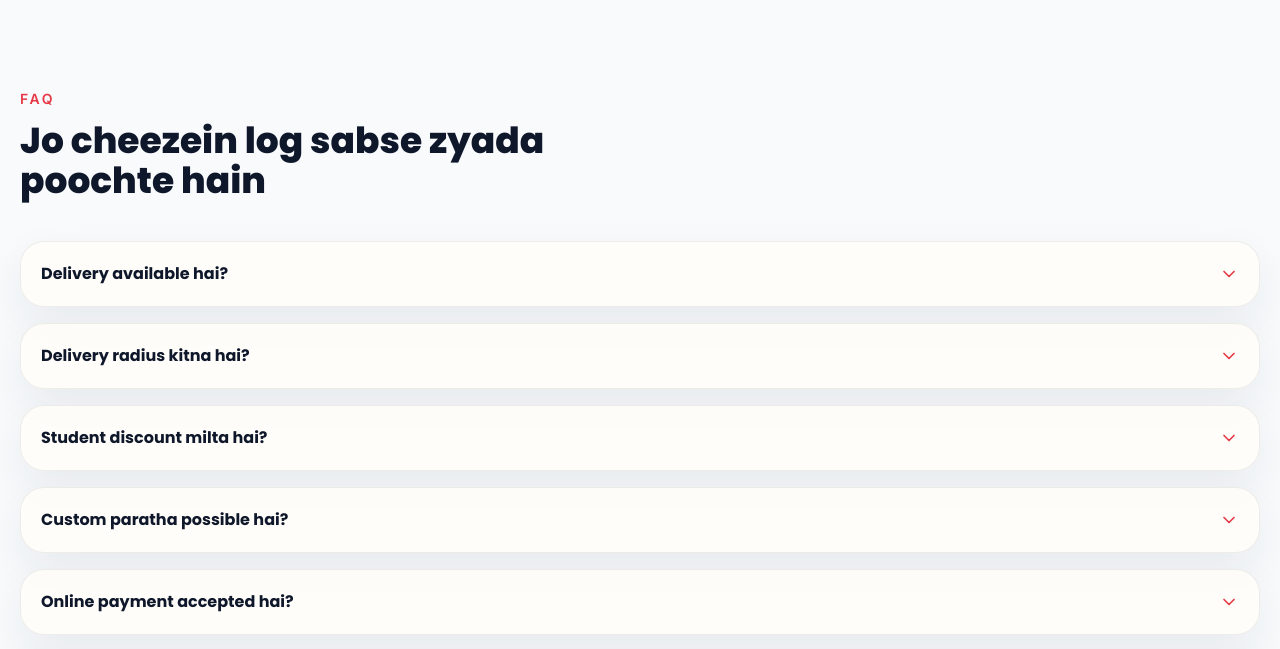
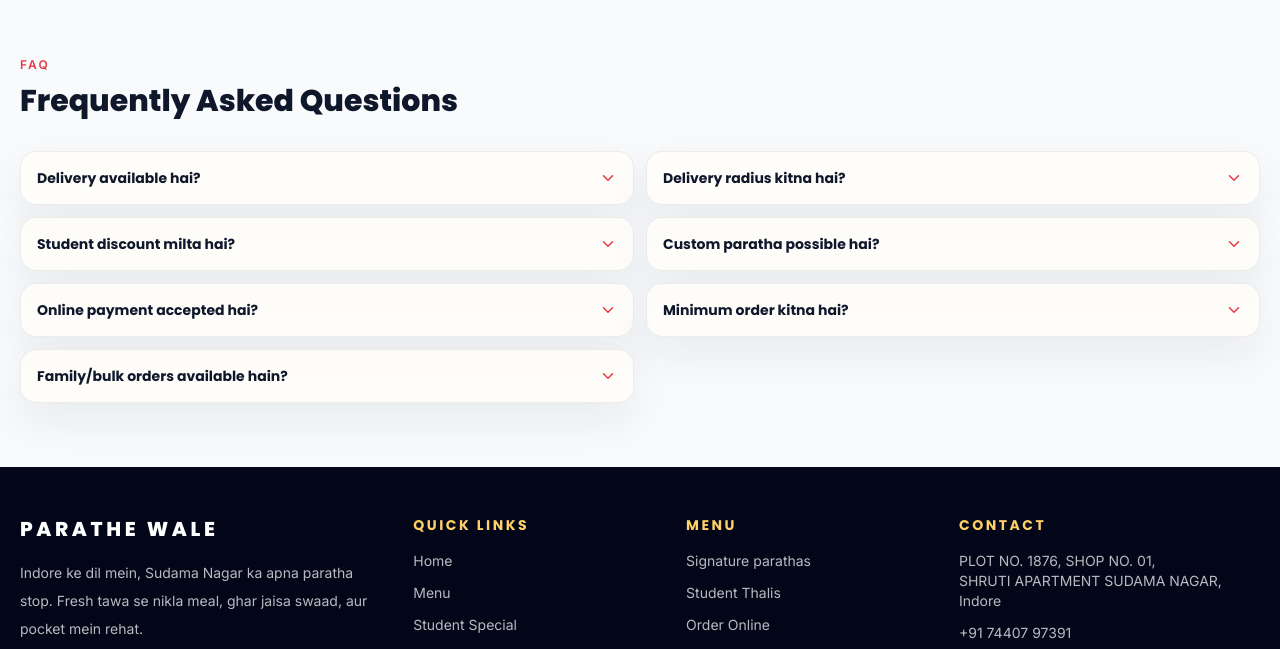
Before and after one commit to Rahul10092002/PARATHEWALEWEBSITE, a Next.js app: page / in a window 1280 px wide. Shown: the part 6276-6925 px from the top of the page. Built offline with nearby package versions, Linux system fonts and the light colour scheme.

Commit message:
feat: initialize Parathe Wale landing page with menu, student thalis, and ordering integration

```diff
--- a/app/page.tsx
+++ b/app/page.tsx
@@ -19,7 +19,7 @@ const jsonLd = {
       url: "https://parathawale.example",
       address: {
         "@type": "PostalAddress",
-        streetAddress: "PLOT NO. 1876, SHOP NO. 01, SHRITU APARTMENT SUDAMA NAGAR",
+        streetAddress: "PLOT NO. 1876, SHOP NO. 01, SHRUTI APARTMENT SUDAMA NAGAR",
         addressLocality: "Indore",
         addressRegion: "Madhya Pradesh",
         postalCode: "452001",
@@ -82,7 +82,7 @@ const jsonLd = {
       url: "https://parathawale.example",
       address: {
         "@type": "PostalAddress",
-        streetAddress: "PLOT NO. 1876, SHOP NO. 01, SHRITU APARTMENT SUDAMA NAGAR",
+        streetAddress: "PLOT NO. 1876, SHOP NO. 01, SHRUTI APARTMENT SUDAMA NAGAR",
         addressLocality: "Indore",
         addressRegion: "Madhya Pradesh",
         postalCode: "452001",
--- a/components/paratha-site.tsx
+++ b/components/paratha-site.tsx
@@ -1279,7 +1279,7 @@ export function ParathaSite() {
                 <div className="mt-6 space-y-4 text-white/85">
                   <p className="flex items-start gap-3">
                     <MapPinned size={18} className="mt-1 shrink-0 text-accent" aria-hidden="true" />
-                    <span>PLOT NO. 1876, SHOP NO. 01, SHRITU APARTMENT SUDAMA NAGAR, Indore, Madhya Pradesh - 452001</span>
+                    <span>PLOT NO. 1876, SHOP NO. 01, SHRUTI APARTMENT SUDAMA NAGAR, Indore, Madhya Pradesh - 452001</span>
                   </p>
                   <p className="flex items-center gap-3">
                     <Clock3 size={18} className="shrink-0 text-accent" aria-hidden="true" />
@@ -1302,7 +1302,7 @@ export function ParathaSite() {
                 </div>
                 <div className="mt-8 flex flex-wrap gap-3">
                   <a
-                    href="https://www.google.com/maps/search/?api=1&query=Parathe%20wale%20Plot%20No.%201876%20Shritu%20Apartment%20Sudama%20Nagar%20Indore"
+                    href="https://www.google.com/maps/search/?api=1&query=Parathe%20wale%20Plot%20No.%201876%20SHRUTI%20Apartment%20Sudama%20Nagar%20Indore"
                     target="_blank"
                     rel="noopener noreferrer"
                     className="rounded-full bg-accent px-5 py-3 text-sm font-bold text-slate-900 hover:bg-accent/90"
@@ -1331,7 +1331,7 @@ export function ParathaSite() {
               >
                 <iframe
                   title="Parathe wale location in Sudama Nagar, Indore on Google Maps"
-                  src="https://www.google.com/maps?q=Plot%20No.%201876%20Shritu%20Apartment%20Sudama%20Nagar%20Indore&output=embed"
+                  src="https://www.google.com/maps?q=Plot%20No.%201876%20SHRUTI%20Apartment%20Sudama%20Nagar%20Indore&output=embed"
                   className="h-full min-h-[420px] w-full"
                   loading="lazy"
                   referrerPolicy="no-referrer-when-downgrade"
@@ -1555,37 +1555,37 @@ export function ParathaSite() {
           {/* ═══════════════════════════════════════════════
               SECTION 9: FAQ
               ═══════════════════════════════════════════════ */}
-          <section id="faq" aria-labelledby="faq-heading" className="py-18 sm:py-24 bg-slate-50">
+          <section id="faq" aria-labelledby="faq-heading" className="py-12 sm:py-16 bg-slate-50">
             <div className="section-shell">
-              <motion.div {...fadeUp} className="mb-10 max-w-2xl">
-                <p className="text-sm font-semibold uppercase tracking-[0.18em] text-primary">FAQ</p>
-                <h2 id="faq-heading" className="font-heading mt-3 text-3xl font-extrabold text-slate-900 sm:text-4xl">
-                  Jo cheezein log sabse zyada poochte hain
+              <motion.div {...fadeUp} className="mb-8 max-w-2xl">
+                <p className="text-xs font-semibold uppercase tracking-[0.18em] text-primary">FAQ</p>
+                <h2 id="faq-heading" className="font-heading mt-2.5 text-2xl font-extrabold text-slate-900 sm:text-3xl">
+                  Frequently Asked Questions
                 </h2>
               </motion.div>
 
               {/* Semantic details/summary accordion — accessible, no JS required */}
-              <div className="grid gap-4" role="list">
+              <div className="grid gap-3 md:grid-cols-2" role="list">
                 {faqs.map(({ question, answer }, index) => (
                   <motion.details
                     key={question}
                     {...fadeUp}
                     transition={{ delay: index * 0.05, duration: 0.38 }}
-                    className="surface-card group rounded-[24px] bg-white"
+                    className="surface-card group rounded-2xl bg-white"
                     role="listitem"
                   >
                     <summary
-                      className="flex cursor-pointer list-none items-center justify-between gap-4 p-5 focus-visible:outline-primary"
+                      className="flex cursor-pointer list-none items-center justify-between gap-4 p-4 focus-visible:outline-primary"
                       aria-expanded="false"
                     >
-                      <h3 className="font-heading text-base font-bold text-slate-900">{question}</h3>
+                      <h3 className="font-heading text-sm font-bold text-slate-900">{question}</h3>
                       <span className="shrink-0 text-primary" aria-hidden="true">
-                        <ChevronDown size={20} className="group-open:hidden" />
-                        <ChevronUp size={20} className="hidden group-open:block" />
+                        <ChevronDown size={18} className="group-open:hidden" />
+                        <ChevronUp size={18} className="hidden group-open:block" />
                       </span>
                     </summary>
-                    <div className="px-5 pb-5">
-                      <p className="max-w-3xl text-sm leading-7 text-slate-600">{answer}</p>
+                    <div className="px-4 pb-4">
+                      <p className="max-w-3xl text-xs leading-6 text-slate-600">{answer}</p>
                     </div>
                   </motion.details>
                 ))}
@@ -1648,7 +1648,7 @@ export function ParathaSite() {
             <div>
               <p className="font-heading text-sm font-bold uppercase tracking-[0.18em] text-accent">Contact</p>
               <div className="mt-4 space-y-3 text-sm text-white/72">
-                <p>PLOT NO. 1876, SHOP NO. 01,<br />SHRITU APARTMENT SUDAMA NAGAR, Indore</p>
+                <p>PLOT NO. 1876, SHOP NO. 01,<br />SHRUTI APARTMENT SUDAMA NAGAR, Indore</p>
                 <p>
                   <a href={`tel:+${PHONE_NUMBER}`} className="hover:text-white">{PHONE_DISPLAY}</a>
                 </p>
```
